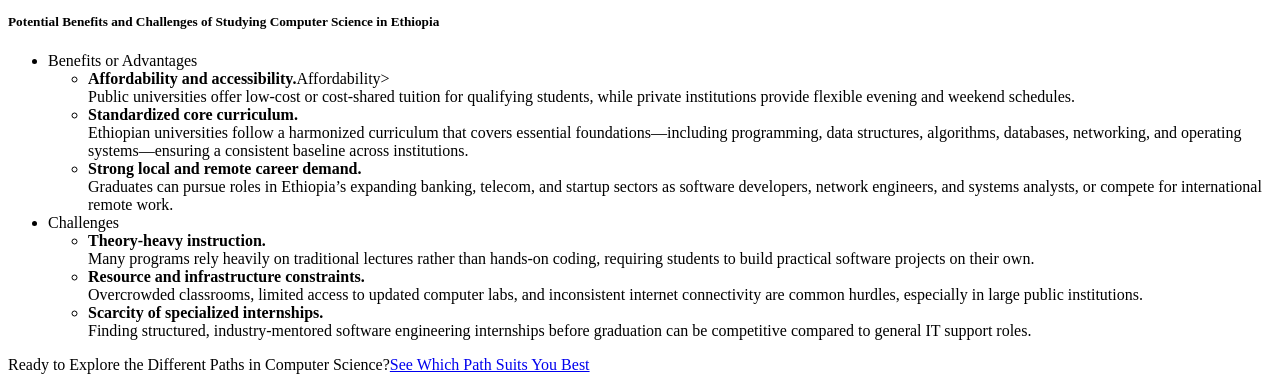
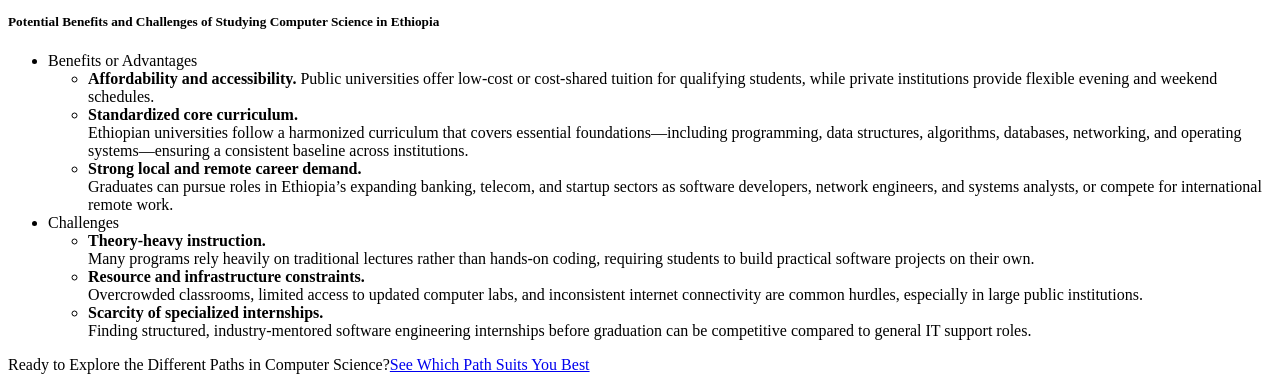
Before and after one commit to Mohammed9013/Web_Assignments, a plain HTML site: page Index.html in a window 1280 px wide. Shown: the part 702-1092 px from the top of the page. Drawn offline with Linux system fonts and the light colour scheme.

Commit message:
Fixed a Typing  Error in the benefits list

```diff
--- a/Index.html
+++ b/Index.html
@@ -27,7 +27,7 @@ People in the field might build websites and apps, help protect information, org
 <ul>
   <li>Benefits or Advantages
 <ul>
-    <li><b>Affordability and accessibility.</b>Affordability><br> Public universities offer low-cost or cost-shared tuition for qualifying students, while private institutions provide flexible evening and weekend schedules.</li>
+    <li><b>Affordability and accessibility.</b> Public universities offer low-cost or cost-shared tuition for qualifying students, while private institutions provide flexible evening and weekend schedules.</li>
     <li><b>Standardized core curriculum.</b><br> Ethiopian universities follow a harmonized curriculum that covers essential foundations—including programming, data structures, algorithms, databases, networking, and operating systems—ensuring a consistent baseline across institutions.</li>
     <li><b>Strong local and remote career demand.</b><br> Graduates can pursue roles in Ethiopia’s expanding banking, telecom, and startup sectors as software developers, network engineers, and systems analysts, or compete for international remote work.</li>
 </ul>
```
